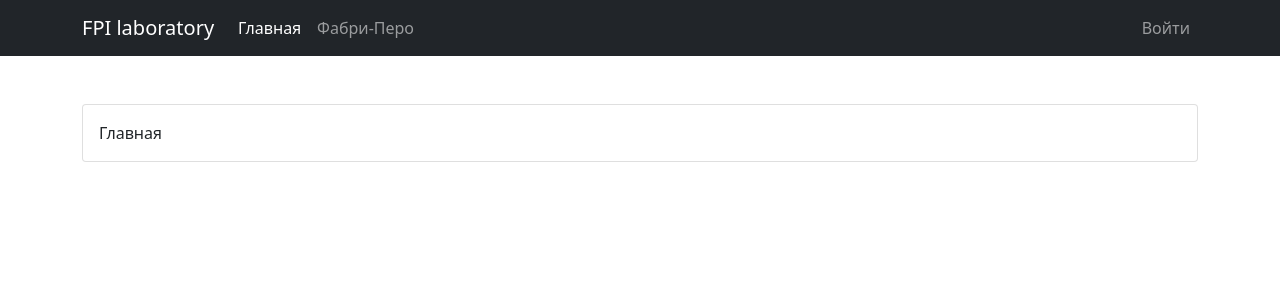
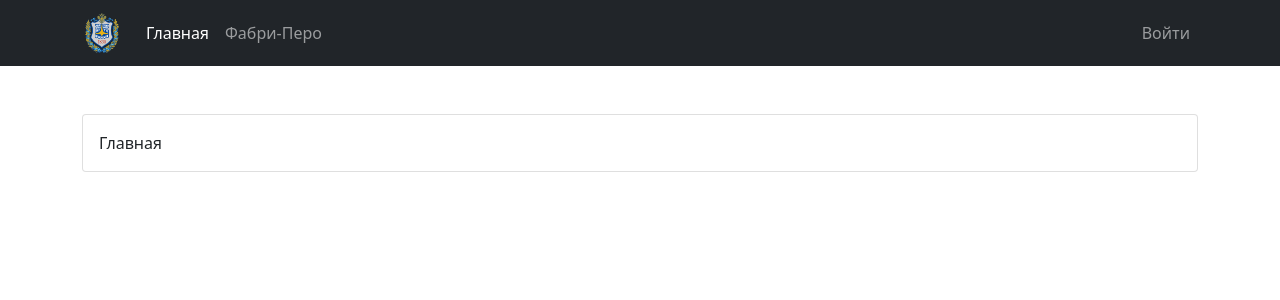
Before and after one commit to Azazel-h/Interference_Simulation_System, a Django app: page / in a window 1280 px wide. Shown: the top 300 px of the page. Run offline with Django 4.2, Linux system fonts and the light colour scheme.

Commit message:
Update navbar logo

```diff
--- a/templates/base.html
+++ b/templates/base.html
@@ -9,10 +9,13 @@
     </head>
 
     <body>
+        {% load static %}
         {% block nav %}
             <nav class="navbar navbar-expand-lg navbar-dark bg-dark">
                 <div class="container-md">
-                    <a class="navbar-brand" href="/">FPI laboratory</a>
+                    <a class="navbar-brand" href="/">
+                        <img src="{% static 'img/bmstu.webp' %}" alt="Logo" width="40" height="40">
+                    </a>
                     <div class="collapse navbar-collapse" id="navbarNav">
                         <ul class="navbar-nav me-auto mb-2 mb-lg-0">
                             {% block main_tab %}
```
